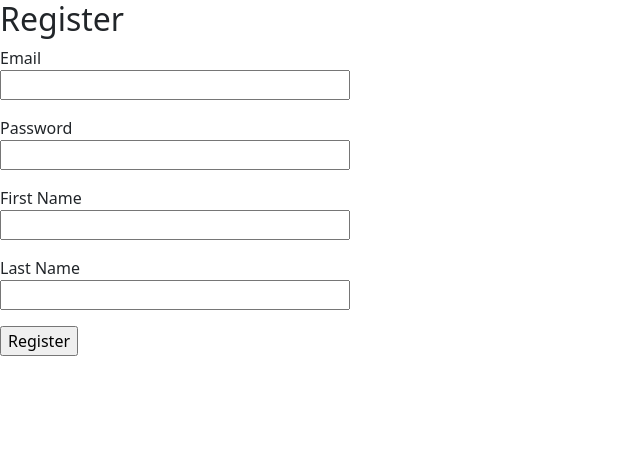
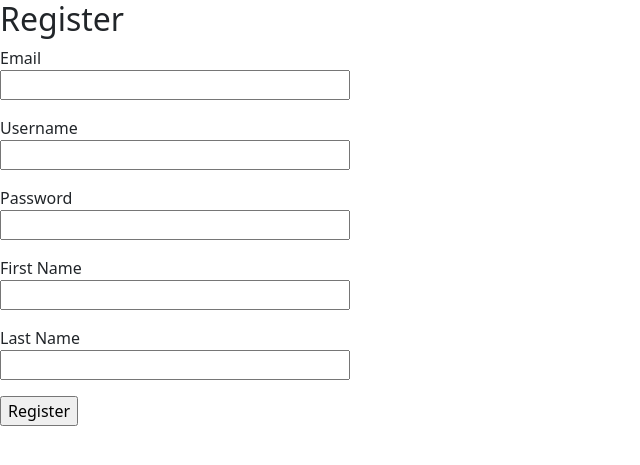
Before and after one commit to Mooshiiee/Owlette, a Flask app: page /register in a window 1280 px wide. Shown: the top 465 px of the page, without its empty margins (0-640 px from the left). Run offline with Flask 3, Linux system fonts and the light colour scheme.

Commit message:
DONE!!!!

```diff
--- a/app/app.py
+++ b/app/app.py
@@ -1,13 +1,8 @@
 from flask import Flask, render_template, request, flash, redirect, url_for, current_app, session
 from flask_migrate import Migrate
-from flask_wtf import FlaskForm
-from wtforms import Form, BooleanField, StringField, IntegerField, SubmitField, DateTimeLocalField, TextAreaField, PasswordField, validators
 from flask_login import LoginManager, login_user, current_user, login_required, logout_user
-from forms import EventForm, loginForm
+from forms import EventForm, loginForm, registerForm
 from models import db, User, Event
-from wtforms.validators import DataRequired, Length
-from wtforms.validators import Email, DataRequired
-from forms import EventForm
 
 #flask --app app.py --debug run
 
@@ -72,27 +67,16 @@ def logout():
 
 
 
-
-class registerForm(FlaskForm):
-    # Assuming userID is the id of the user creating the event, it's not a form field
-    email = StringField(label='Email', validators=[DataRequired(), Length(max=80)])
-    username = StringField(label='Username', validators=[DataRequired(), Length(max=80)])
-    password = PasswordField('Password', validators=[DataRequired(), Length(min=8)])
-    confirm_password = PasswordField('Confirm Password')
-    firstname = StringField(label='First Name', validators=[DataRequired(), Length(max=80)])
-    lastname = StringField(label='Last Name', validators=[DataRequired(), Length(max=80)])
-    submit = SubmitField(label='Register')
-
-
-
 # REGISTER
 @app.route('/register', methods=['GET', 'POST'])
 def register():
     print('rendering')
-    rform = registerForm()  # Create an instance of the registerForm
-    if rform.validate_on_submit():
+    rform = registerForm(request.form)  # Create an instance of the registerForm
+    if  request.method == 'POST' and rform.validate_on_submit():
+        print('rform.validate_on_submit()')
         # Check if email is from "@southernct.edu" domain
         if not rform.email.data.endswith('@southernct.edu'):
+            print('rform.email.data.endswith(southernct.edu), it should flash after this')
             flash('You must register with a Southern Connecticut State University email address.')
             return redirect(url_for('register'))
 
@@ -107,11 +91,12 @@ def register():
         # Save the user to the database
         db.session.add(user)
         db.session.commit()
-
+        print('session add and commit, should redirect after this')
         # Redirect to a success page or render a success template
-        return redirect(url_for('home'))
+        return redirect(url_for('login'))
 
     return render_template('register.html', form=rform)
+
 
 # HOME PAGE
 @app.route('/home')
--- a/app/forms.py
+++ b/app/forms.py
@@ -1,5 +1,5 @@
 from flask_wtf import FlaskForm
-from wtforms import StringField, SelectMultipleField,IntegerField, SubmitField, DateTimeLocalField, TextAreaField
+from wtforms import StringField, SelectMultipleField,IntegerField, SubmitField, DateTimeLocalField, TextAreaField, PasswordField
 from wtforms.validators import DataRequired, Length
 
 
@@ -9,13 +9,16 @@ class loginForm(FlaskForm):
     password = StringField('Password', validators=[DataRequired(), Length(max=80)])
     submit = SubmitField('Login')
 
-#class registerForm(FlaskForm):
-#    # Assuming userID is the id of the user creating the event, it's not a form field
-#    email = StringField('Email', validators=[DataRequired(), Length(max=80)])
-#    password = StringField('Password', validators=[DataRequired(), Length(max=80)])
-#    role = StringField('Role', validators=[DataRequired(), Length(max=80)])
-#    name = StringField('Name', validators=[DataRequired(), Length(max=80)])
-#    submit = SubmitField('Register')
+
+class registerForm(FlaskForm):
+    # Assuming userID is the id of the user creating the event, it's not a form field
+    email = StringField(label='Email', validators=[DataRequired(), Length(max=80)])
+    username = StringField(label='Username', validators=[DataRequired(), Length(max=80)])
+    password = PasswordField('Password', validators=[DataRequired(), Length(min=8)])
+    #confirm_password = PasswordField('Confirm Password')
+    firstname = StringField(label='First Name', validators=[DataRequired(), Length(max=80)])
+    lastname = StringField(label='Last Name', validators=[DataRequired(), Length(max=80)])
+    submit = SubmitField(label='Register')
 
 
 
--- a/app/templates/register.html
+++ b/app/templates/register.html
@@ -16,6 +16,13 @@
             {{ form.email.label }}<br>
             {{ form.email(size=32) }}<br>
             {% for error in form.email.errors %}
+                <span style="color: red;">{{ error }}</span><br>
+            {% endfor %}
+        </p>
+        <p>
+            {{ form.username.label }}<br>
+            {{ form.username(size=32) }}<br>
+            {% for error in form.username.errors %}
                 <span style="color: red;">{{ error }}</span><br>
             {% endfor %}
         </p>
```
Also changed, not shown: app/instance/owlettedb.sqlite3, app/registration.py (deleted).
